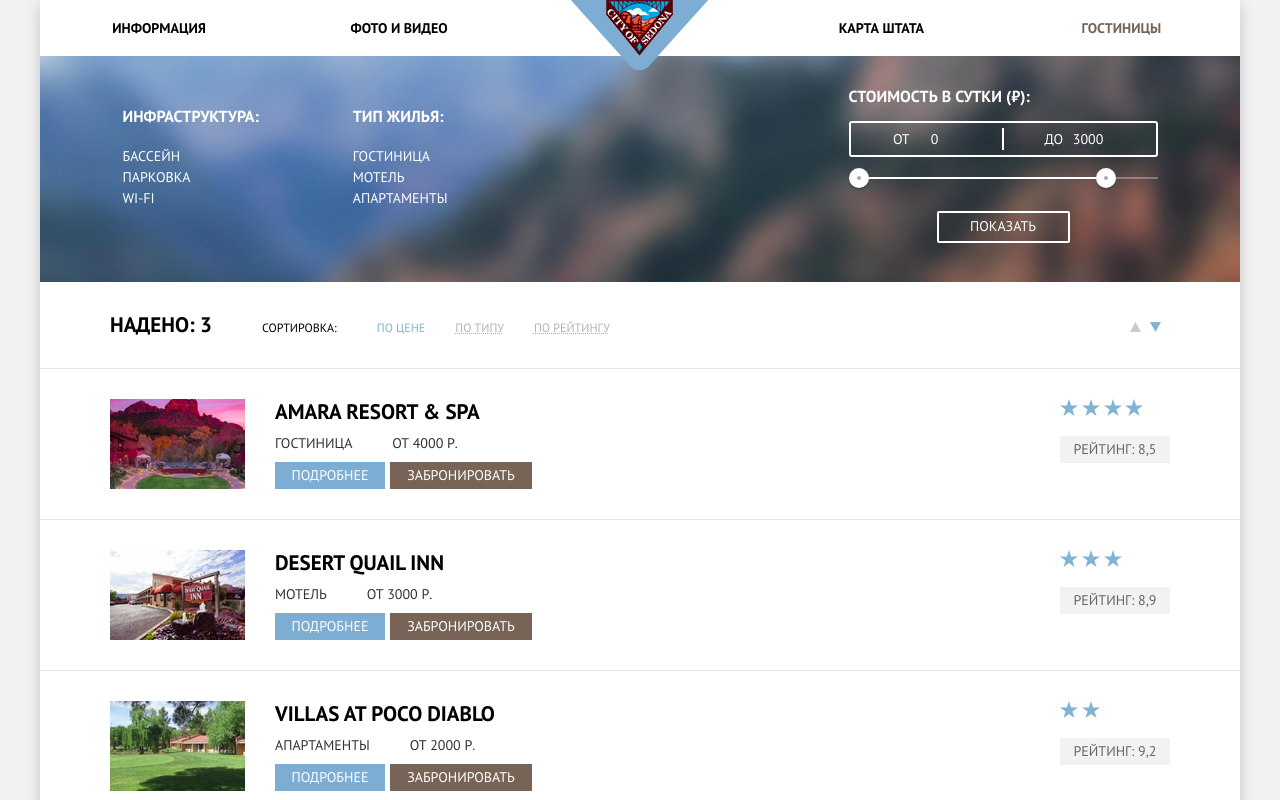
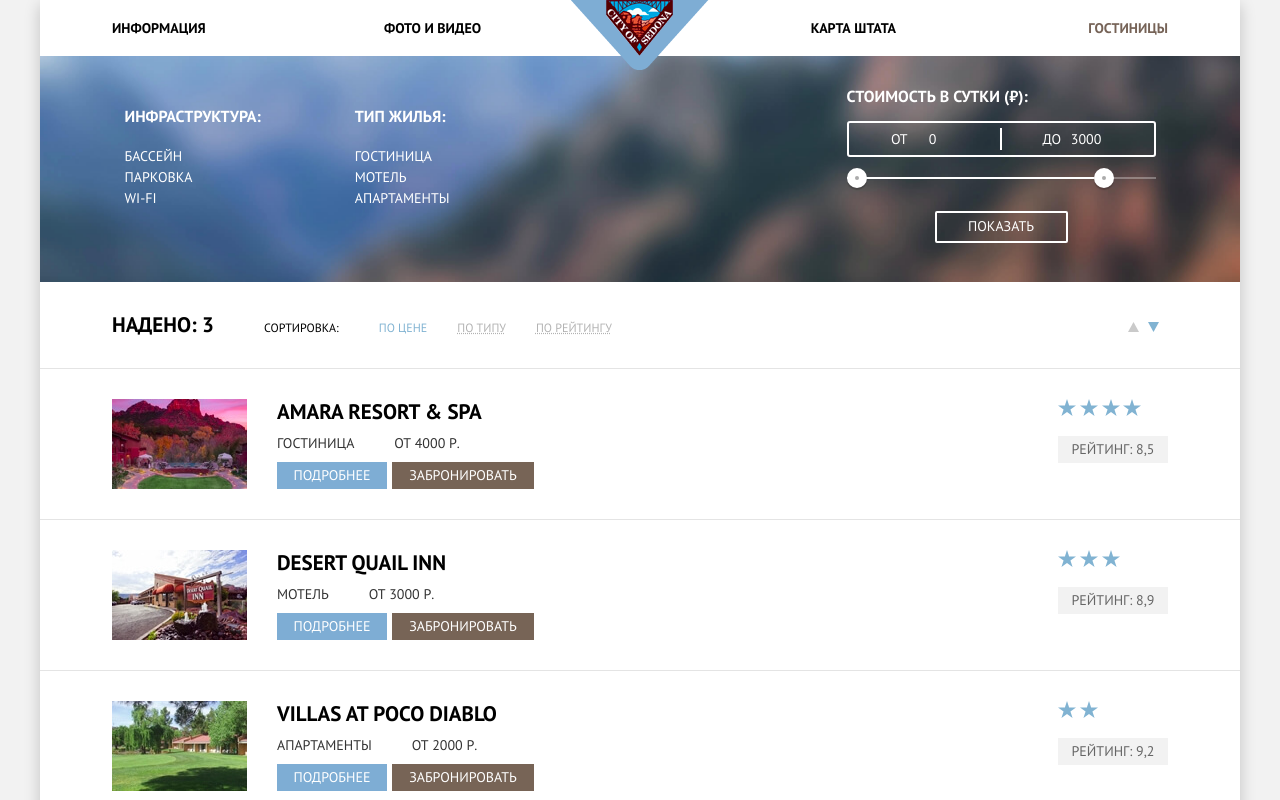
Before and after one commit to baradusov/152703-sedona, a plain HTML site: page hotels.html in a window 1280 px wide. Shown: the top 800 px of the page. Drawn offline with Linux system fonts and the light colour scheme.

Commit message:
Измененяет навигацию под требования ТЗ

```diff
--- a/css/main.css
+++ b/css/main.css
@@ -42,8 +42,8 @@ header {
 }
 
 .container {
+  width: 1200px;
   margin: 0 auto;
-  width: 1200px;
 
   background-color: #ffffff;
   box-shadow: 0 5px 15px rgba(0, 1, 1, 0.2);
@@ -61,6 +61,9 @@ img {
 /* NAVIGATION STYLING */
 
 .main-navigation {
+  display: flex;
+  padding: 15px 72px;
+
   font-size: 14px;
   font-weight: 700;
   line-height: 26px;
@@ -79,15 +82,18 @@ img {
   list-style: none;
 }
 
-.site-navigation .site-navigation-item {
-  display: flex;
-  justify-content: space-around;
-  flex-wrap: wrap;
-  width: 480px;
+.site-navigation li {
+  width: 240px;
 }
 
-.site-navigation li {
-  padding: 15px;
+.site-navigation li:first-child,
+.site-navigation li:nth-child(2) {
+  text-align: left;
+}
+
+.site-navigation li:nth-child(3),
+.site-navigation li:last-child {
+  text-align: right;
 }
 
 .site-navigation a {
@@ -426,7 +432,7 @@ img {
   justify-content: space-between;
   align-items: center;
   flex-wrap: wrap;
-  padding: 30px 70px;
+  padding: 30px 72px;
 }
 
 .search-options-wrapper {
@@ -613,7 +619,7 @@ img {
   justify-content: space-between;
   align-items: baseline;
   margin-bottom: 30px;
-  padding: 0 70px;
+  padding: 0 72px;
 }
 
 .sorter {
@@ -694,7 +700,7 @@ img {
 .result-item {
   display: flex;
   justify-content: space-between;
-  padding: 30px 70px;
+  padding: 30px 72px;
 
   border-top: 1px solid #e4e4e4
 }
@@ -823,6 +829,9 @@ img {
 
 .footer-social ul {
   display: flex;
+  margin: 0;
+  padding: 0;
+
   list-style: none;
 }
 
--- a/hotels.html
+++ b/hotels.html
@@ -18,14 +18,10 @@
 
       <nav class="main-navigation">
         <ul class="site-navigation">
-          <div class="site-navigation-item">
             <li><a href="info.html">Информация</a></li>
             <li><a href="media.html">Фото и видео</a></li>
-          </div>
-          <div class="site-navigation-item">
             <li><a href="map.html">Карта штата</a></li>
             <li><a class="nav-link-active" href="hotels.html">Гостиницы</a></li>
-          </div>
         </ul>
       </nav>
 
```
Also changed, not shown: index.html (+0 -4 lines).
